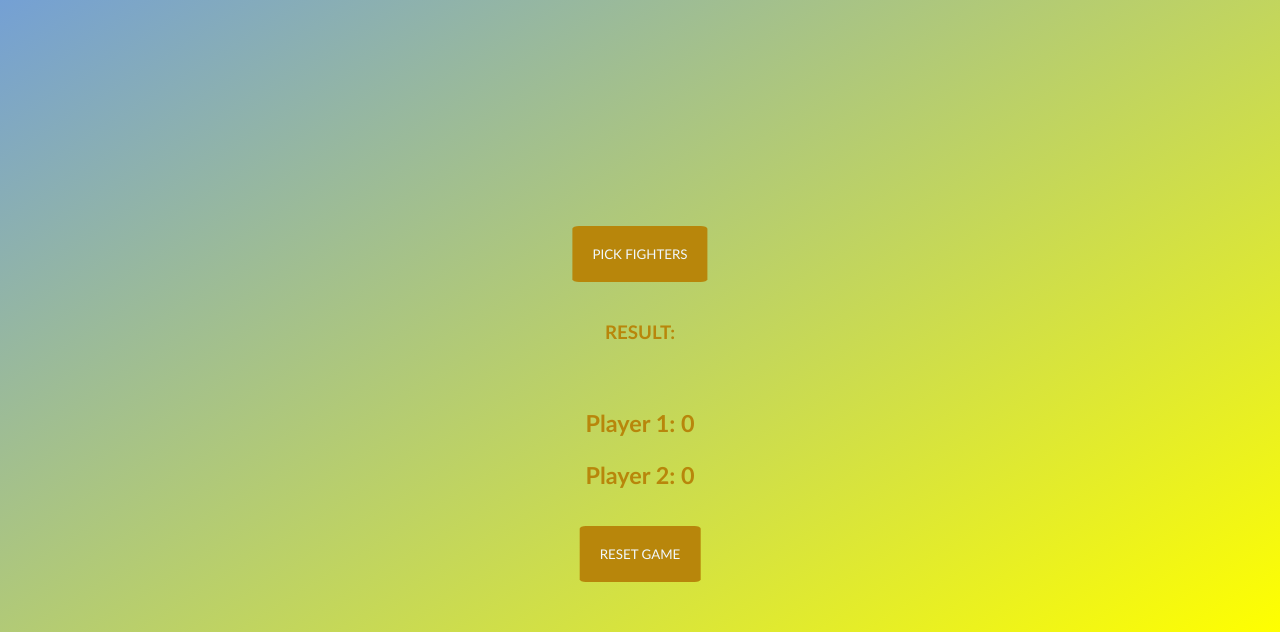
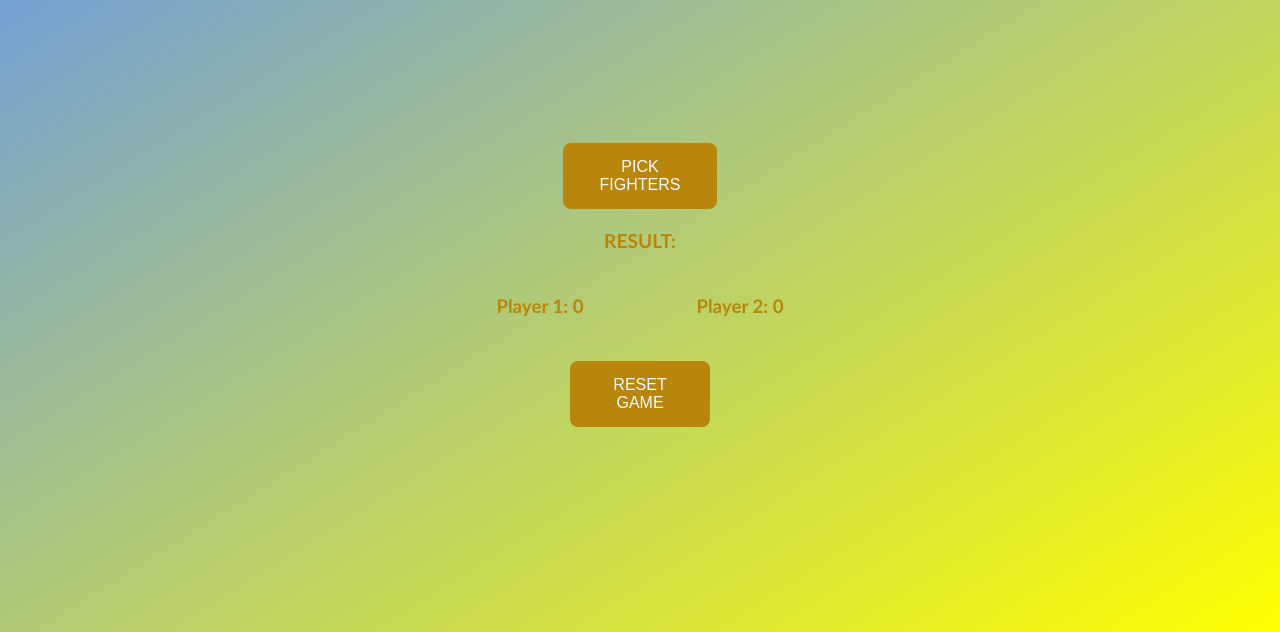
Before and after one commit to Marium-az/emoji-fighter-game, a plain HTML site: page index.html in a window 1280 px wide. Shown: the part 168-800 px from the top of the page. Drawn offline with Linux system fonts and the light colour scheme.

Commit message:
Update index.css

```diff
--- a/index.css
+++ b/index.css
@@ -1,74 +1,64 @@
-#header-el{
-    font-family: 'Trebuchet MS', 'Lucida Sans Unicode', 'Lucida Grande', 'Lucida Sans', Arial, sans-serif;
-    text-align: center;
-    font-size: 60;
-    color: darkgoldenrod;
+body {
+  margin: 0;
+  font-family: 'Trebuchet MS', Arial, sans-serif;
+  text-align: center;
+  background-image: linear-gradient(to bottom right, cornflowerblue, yellow);
+  display: flex;
+  flex-direction: column;
+  align-items: center;
+  padding: 20px;
 }
 
-div{
-    text-align: center;
+#header-el {
+  font-size: 2.5rem;
+  color: darkgoldenrod;
+  margin-bottom: 20px;
 }
 
-#pick-btn{
-    padding: 20px;
-    font-family: 'Trebuchet MS', 'Lucida Sans Unicode', 'Lucida Grande', 'Lucida Sans', Arial, sans-serif;
-    position: fixed;
-    left: 50%;
-    transform: translate(-50%);
-    bottom: 350px;
-    cursor: pointer;
-    color: aliceblue;
-    background-color: darkgoldenrod;
-    border: 0;
-    border-radius: 5%;
+#stage {
+  font-size: 3rem;
+  margin: 20px 0;
+  min-height: 3rem;
 }
 
-#reset-btn{
-    padding: 20px;
-    font-family: 'Trebuchet MS', 'Lucida Sans Unicode', 'Lucida Grande', 'Lucida Sans', Arial, sans-serif;
-    position: fixed;
-    left: 50%;
-    transform: translate(-50%);
-    bottom: 50px;
-    cursor: pointer;
-    color: aliceblue;
-    background-color: darkgoldenrod;
-    border: 0;
-    border-radius: 5%;
+.reslt {
+  color: darkgoldenrod;
+  margin: 10px 0;
+  font-size: 1.2rem;
 }
 
-#stage{
-    font-size: 50px;
+#scoreboard {
+  display: flex;
+  justify-content: space-around;
+  width: 100%;
+  max-width: 400px;
+  margin: 15px auto;
+  font-size: 1rem;
+  color: darkgoldenrod;
 }
 
-.reslt{
-    bottom: 270px;
-    position: fixed;
-    left: 50%;
-    transform: translate(-50%);
-    color: darkgoldenrod;
-    font-family: 'Trebuchet MS', 'Lucida Sans Unicode', 'Lucida Grande', 'Lucida Sans', Arial, sans-serif;
+button {
+  padding: 15px 25px;
+  margin: 10px;
+  font-size: 1rem;
+  cursor: pointer;
+  color: aliceblue;
+  background-color: darkgoldenrod;
+  border: none;
+  border-radius: 8px;
+  width: 80%;
+  max-width: 250px;
 }
 
-#score{
-    bottom: 220px;
-    position: fixed;
-    left: 50%;
-    transform: translate(-50%);
-    font-size: 21;
-    font-family: 'Trebuchet MS', 'Lucida Sans Unicode', 'Lucida Grande', 'Lucida Sans', Arial, sans-serif;
+@media (max-width: 600px) {
+  #header-el {
+    font-size: 2rem;
+  }
+  #stage {
+    font-size: 2.2rem;
+  }
+  button {
+    font-size: 0.9rem;
+    padding: 12px 18px;
+  }
 }
-
-#scoreboard{
-    position: fixed;
-    left: 50%;
-    transform: translate(-50%);
-    bottom: 120;
-    font-size: 20;
-    font-family: 'Trebuchet MS', 'Lucida Sans Unicode', 'Lucida Grande', 'Lucida Sans', Arial, sans-serif;
-    color: darkgoldenrod;
-}
-
-body{
-    background-image: linear-gradient(to bottom right, cornflowerblue, yellow);
-}
```
